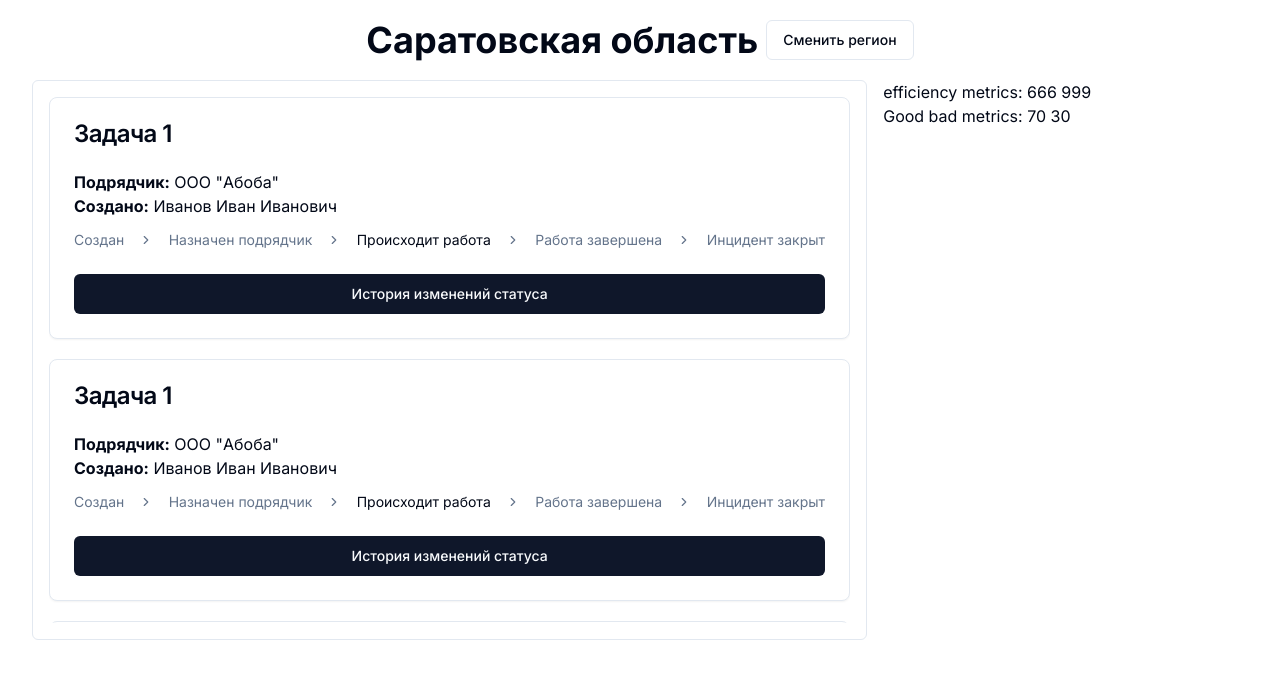
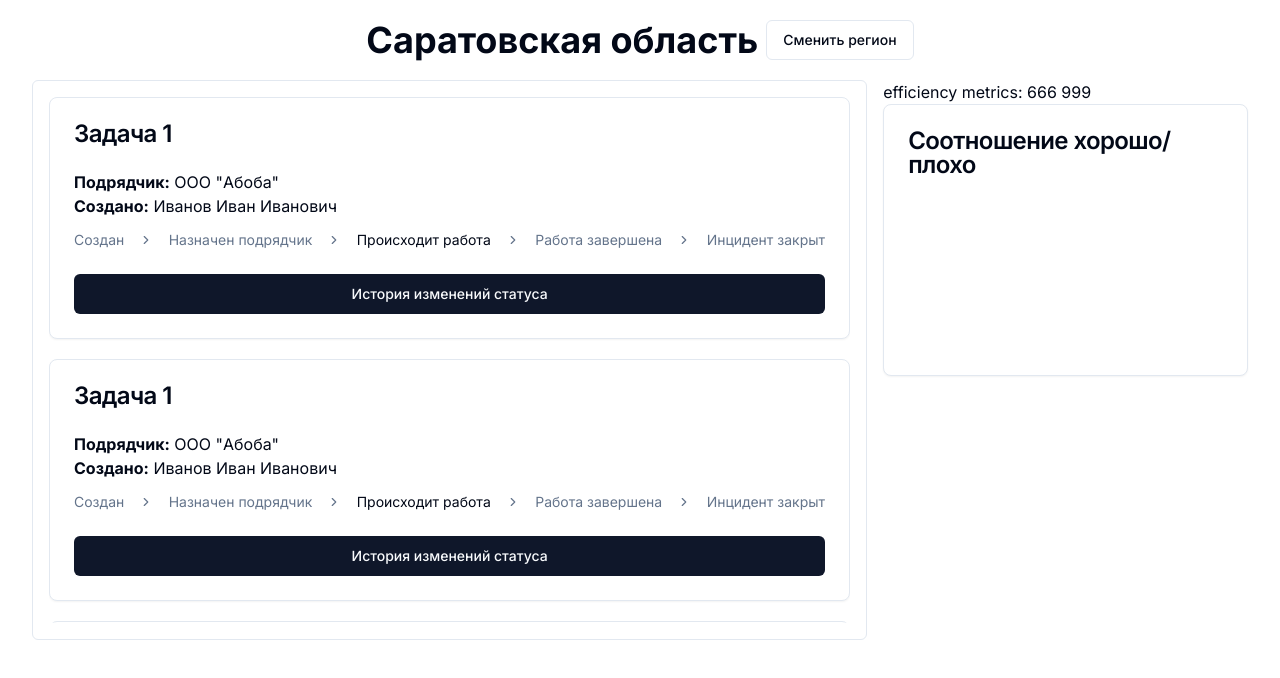
Before and after one commit to csit-sgu/its-frontend, a Next.js app: page /regions/1 in a window 1280 px wide. Shown: the top 678 px of the page. Built offline with nearby package versions, Linux system fonts and the light colour scheme.

Commit message:
feat: Create component for good/bad metrics (#1)

```diff
--- a/src/components/ui/good-bad-metrics.tsx
+++ b/src/components/ui/good-bad-metrics.tsx
@@ -1,13 +1,67 @@
+import {
+  Card,
+  CardContent,
+  CardHeader,
+  CardTitle,
+} from '@/components/ui/card';
+
 export function GoodBadMetrics({
   goodPercentage,
   badPercentage,
+  size,
+  className,
 }: {
   goodPercentage: number;
   badPercentage: number;
+  size: number,
+  className?: string,
 }) {
   return (
-    <div>
-      Good bad metrics: {goodPercentage} {badPercentage}
-    </div>
+    <Card className={className}>
+      <CardHeader>
+        <CardTitle>Соотношение хорошо/плохо</CardTitle>
+      </CardHeader>
+      <CardContent>
+        <form>
+          <div className="grid w-full items-center gap-4">
+            <svg
+              className="PieChart"
+              width={size}
+              height={size}
+              viewBox={`0 0 ${size} ${size}`}
+              xmlns="http://www.w3.org/2000/svg"
+            >
+              <Slice size={size} color="#D90429" start={0} amount={badPercentage} />
+              <Slice
+                size={size}
+                color="#43AA8B"
+                start={badPercentage}
+                amount={goodPercentage}
+              />
+            </svg>
+          </div>
+        </form>
+      </CardContent>
+    </Card>
   );
 }
+function Slice({ size, color, start, amount }: {
+  size: number,
+  color: string,
+  start: number,
+  amount: number,
+}) {
+  const circumference = Math.round(Math.PI * (size / 2));
+  return (
+    <circle
+      style={{ stroke: color }}
+      r={size / 4}
+      cy={size / 2}
+      cx={size / 2}
+      strokeWidth={size / 2 - 1}
+      fill="none"
+      strokeDasharray={`${(amount / 100) * circumference}, ${circumference}`}
+      strokeDashoffset={-(start / 100) * circumference}
+    />
+  );
+}
```
